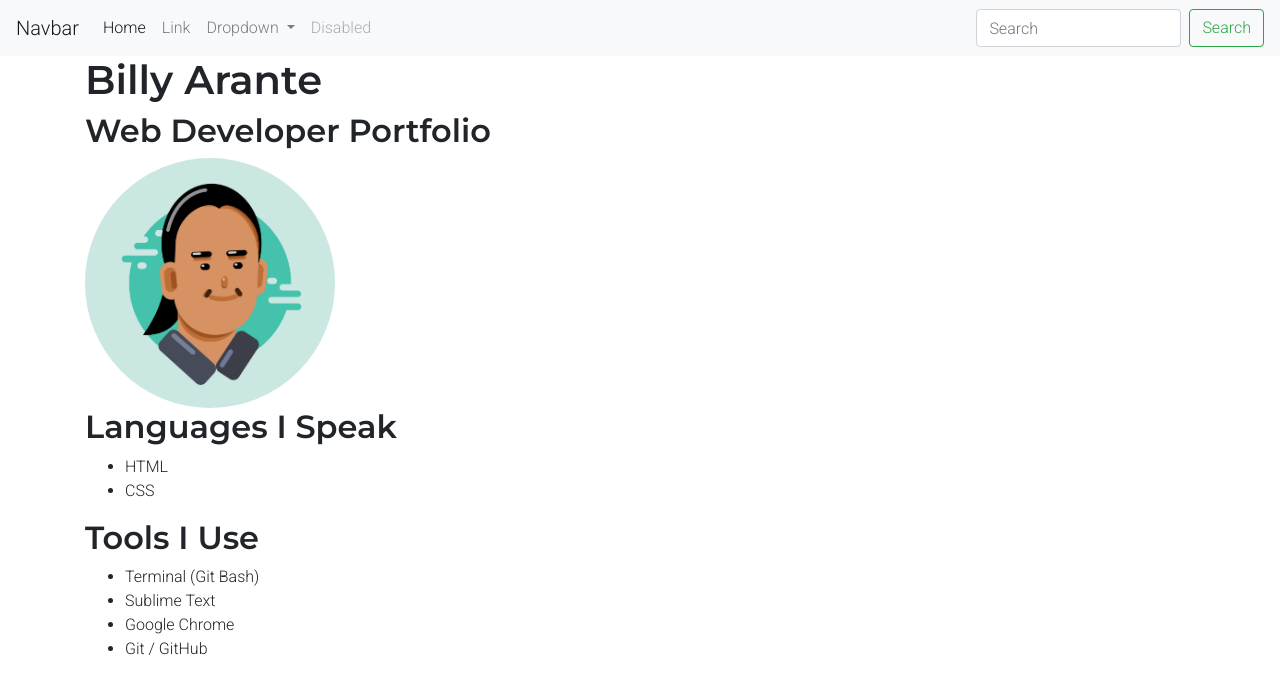
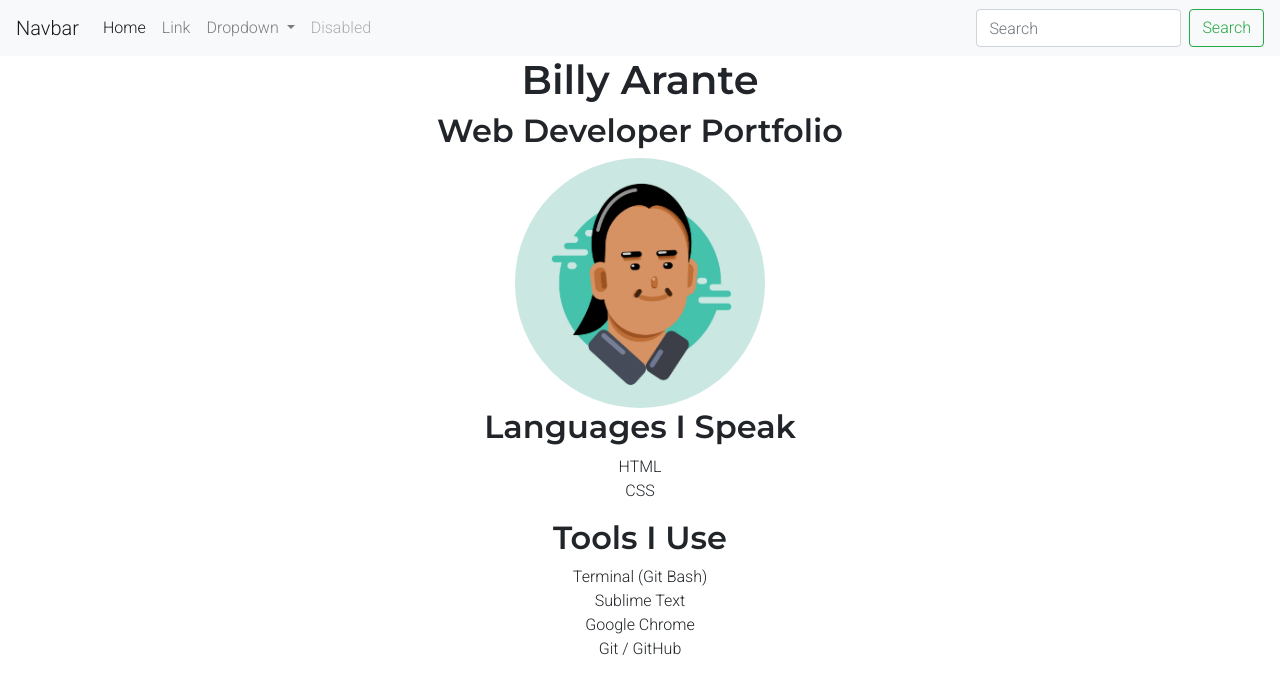
Before and after one commit to arantebw/fcb-portfolio, a plain HTML site: page index.html in a window 1280 px wide. Drawn offline with nearby package versions, Linux system fonts and the light colour scheme.

Commit message:
Center several element and remove bulleted list style

```diff
--- a/css/style.css
+++ b/css/style.css
@@ -11,3 +11,8 @@ img {
   width: 250px;
   border-radius: 50%;
 }
+
+ul {
+  list-style: none;
+  padding: 0;
+}
--- a/index.html
+++ b/index.html
@@ -49,12 +49,12 @@
     </div>
   </nav>
   <div class="container">
-    <section id="landing">
+    <section id="landing" class="text-center">
       <h1>Billy Arante</h1>
       <h2>Web Developer Portfolio</h2>
       <img src="images/BillyA.jpg">
     </section>
-    <section id="gallery">
+    <section id="gallery" class="text-center">
       <div class="tools">
         <h2>Languages I Speak</h2>
         <ul>
```
